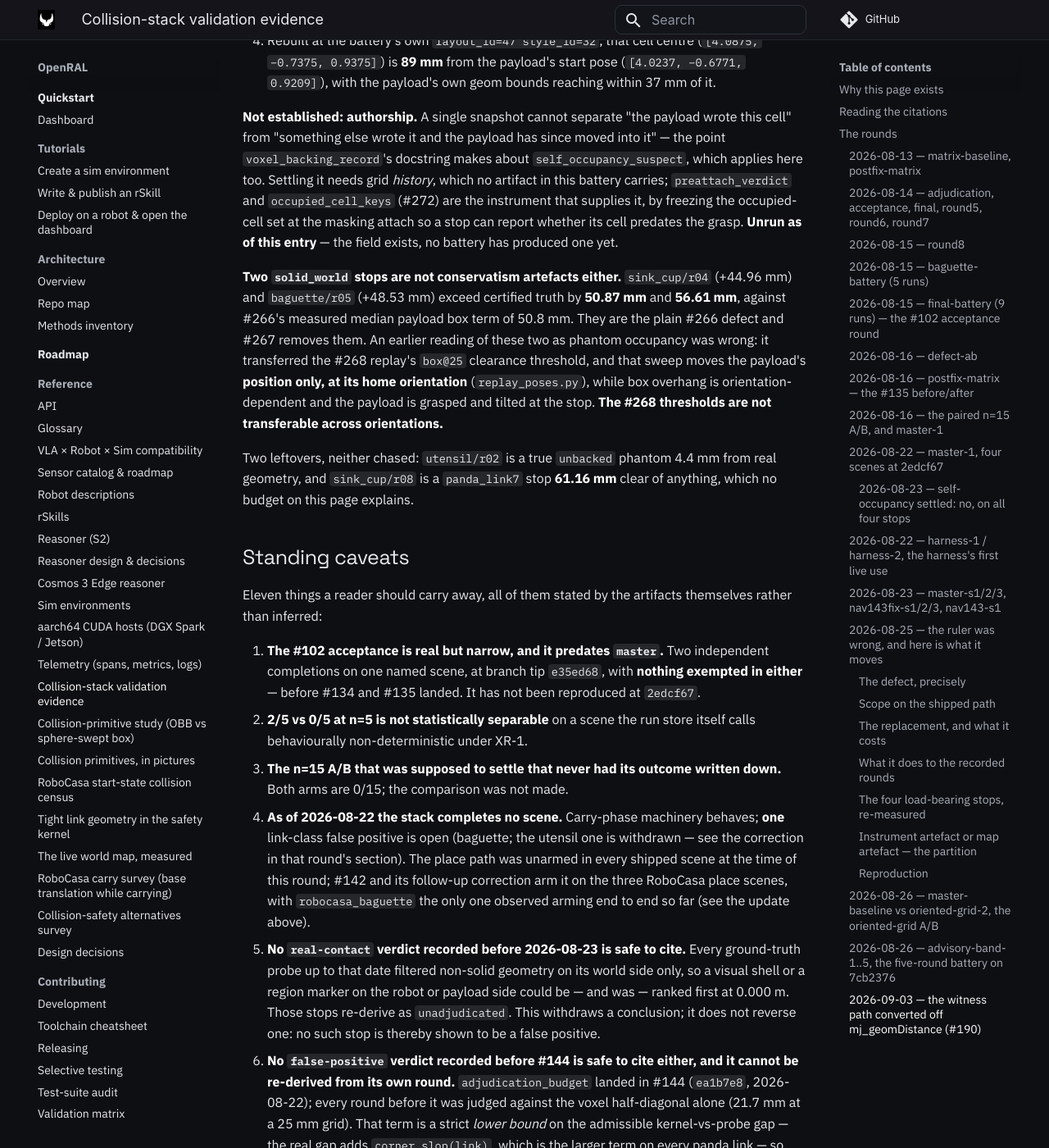
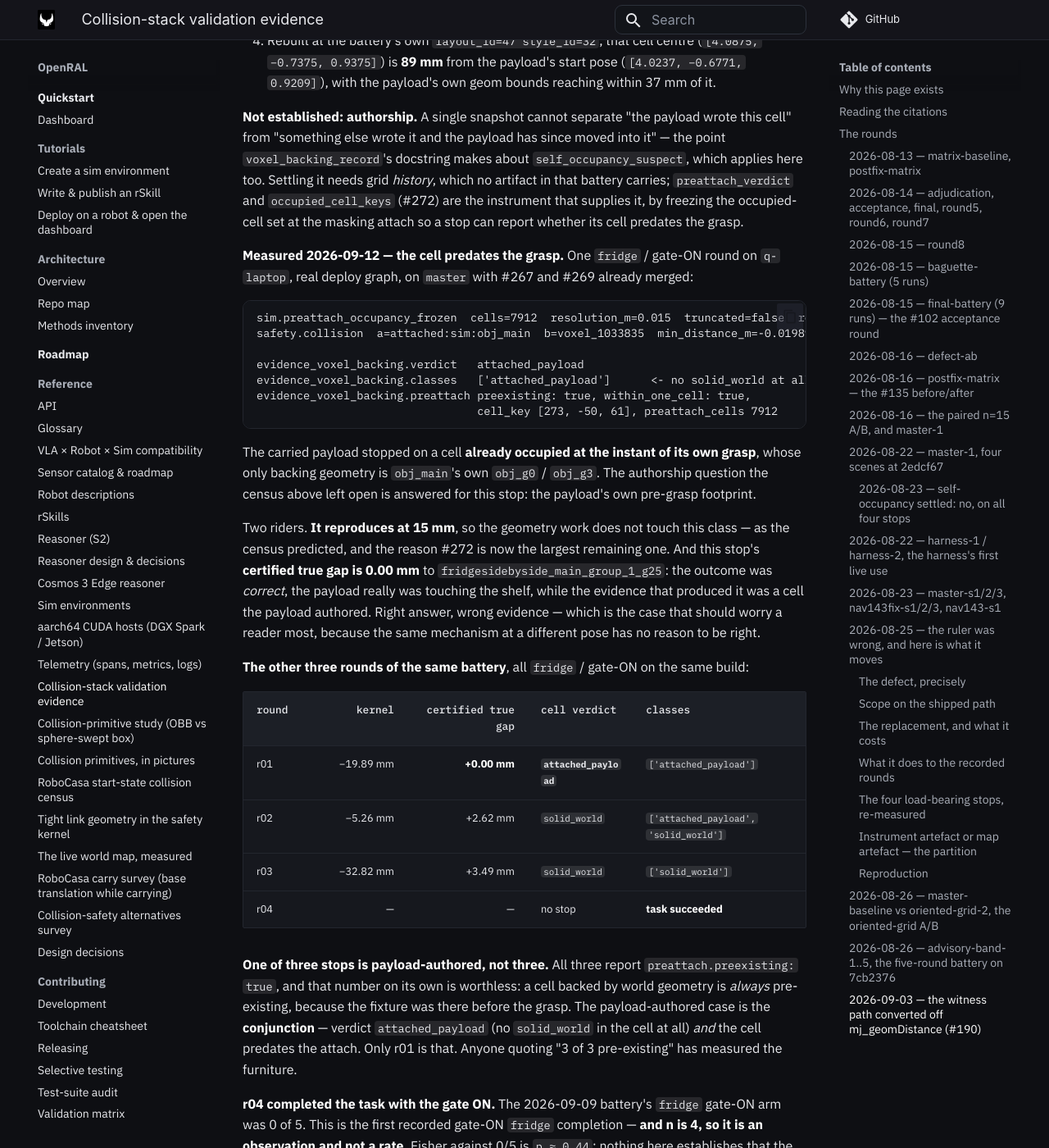
Before and after one commit to OpenRAL/openral, an MkDocs documentation site: the page built from docs/reference/collision-validation-evidence.md, in a window 1280 px wide and 1400 px high, scrolled down 60738 px. Shown: the whole window at 82% size. Built offline with MkDocs 1.6.1 and Material for MkDocs 9.7.7, drawn with Linux system fonts in a browser that asks for light colours; comment, search, counter and statistics services are not loaded; some of the changed text lies outside the part shown.

Commit message:
docs(272): the battery answered it — preexisting, but only in conjunction
A 4-round fridge/gate-ON battery on this branch (master + #267 + #269):

  r01  -19.89 mm kernel, +0.00 mm certified  verdict attached_payload   preexisting
  r02   -5.26 mm kernel, +2.62 mm certified  verdict solid_world        preexisting
  r03  -32.82 mm kernel, +3.49 mm certified  verdict solid_world        preexisting
  r04  no stop, task SUCCEEDED

r01 is the answer: the carried payload stopped on a cell already occupied at the
instant of its own grasp, whose only backing is obj_main's own obj_g0/obj_g3.

The caveat matters as much as the result. All three stops report
`preexisting: true` and that number alone is worthless -- a world-backed cell is
always pre-existing, because the fixture was there first. The payload-authored
case is the CONJUNCTION: verdict attached_payload AND the cell predates the
attach. One of three, not three of three. Written into `preattach_verdict`'s
docstring and the methods entry so the field cannot be quoted the wrong way.

Two reading traps recorded, both of which caught me first: the backing lands on
the snapshot line or the evidence line depending on which wins the race (26 of 27
late in the 2026-09-09 battery; r01 here was early), and the certified gap lives
only on the snapshot line -- so the two must be joined on stop_seq.

Two things recorded but not chased: r04 is the first gate-ON fridge completion on
record (2026-09-09 was 0/5) but n=4 and Fisher is p~0.44, so no rate claim. And
r03's 36.3 mm of excess on a solid_world cell at 15 mm with the tight hull in is
neither #272 nor #266, and is unexplained.

Refs #272

Co-Authored-By: Claude Opus 5 <noreply@anthropic.com>
Claude-Session: https://claude.ai/code/session_01VVrppMan2ts7WZe944fkTL
Signed-off-by: Adrian <adrianllopart@gmail.com>

````diff
--- a/docs/reference/collision-validation-evidence.md
+++ b/docs/reference/collision-validation-evidence.md
@@ -2523,11 +2523,78 @@ The `attached_payload` six are `fridge` r01/r05/r06/r08, `sink_cup` r09 and
 wrote this cell" from "something else wrote it and the payload has since moved
 into it" — the point `voxel_backing_record`'s docstring makes about
 `self_occupancy_suspect`, which applies here too. Settling it needs grid
-*history*, which no artifact in this battery carries; `preattach_verdict` and
+*history*, which no artifact in that battery carries; `preattach_verdict` and
 `occupied_cell_keys` (#272) are the instrument that supplies it, by freezing the
 occupied-cell set at the masking attach so a stop can report whether its cell
-predates the grasp. **Unrun as of this entry** — the field exists, no battery has
-produced one yet.
+predates the grasp.
+
+**Measured 2026-09-12 — the cell predates the grasp.** One `fridge` / gate-ON
+round on `q-laptop`, real deploy graph, on `master` with #267 and #269 already
+merged:
+
+```
+sim.preattach_occupancy_frozen  cells=7912  resolution_m=0.015  truncated=false  revision=1
+safety.collision  a=attached:sim:obj_main  b=voxel_1033835  min_distance_m=-0.01989
+
+evidence_voxel_backing.verdict   attached_payload
+evidence_voxel_backing.classes   ['attached_payload']      <- no solid_world at all
+evidence_voxel_backing.preattach preexisting: true, within_one_cell: true,
+                                 cell_key [273, -50, 61], preattach_cells 7912
+```
+
+The carried payload stopped on a cell **already occupied at the instant of its
+own grasp**, whose only backing geometry is `obj_main`'s own `obj_g0` / `obj_g3`.
+The authorship question the census above left open is answered for this stop: the
+payload's own pre-grasp footprint.
+
+Two riders. **It reproduces at 15 mm**, so the geometry work does not touch this
+class — as the census predicted, and the reason #272 is now the largest remaining
+one. And this stop's **certified true gap is 0.00 mm** to
+`fridgesidebyside_main_group_1_g25`: the outcome was *correct*, the payload really
+was touching the shelf, while the evidence that produced it was a cell the payload
+authored. Right answer, wrong evidence — which is the case that should worry a
+reader most, because the same mechanism at a different pose has no reason to be
+right.
+
+**The other three rounds of the same battery**, all `fridge` / gate-ON on the
+same build:
+
+| round | kernel | certified true gap | cell verdict | classes |
+| --- | ---: | ---: | --- | --- |
+| r01 | −19.89 mm | **+0.00 mm** | **`attached_payload`** | `['attached_payload']` |
+| r02 | −5.26 mm | +2.62 mm | `solid_world` | `['attached_payload', 'solid_world']` |
+| r03 | −32.82 mm | +3.49 mm | `solid_world` | `['solid_world']` |
+| r04 | — | — | no stop | **task succeeded** |
+
+**One of three stops is payload-authored, not three.** All three report
+`preattach.preexisting: true`, and that number on its own is worthless: a cell
+backed by world geometry is *always* pre-existing, because the fixture was there
+before the grasp. The payload-authored case is the **conjunction** — verdict
+`attached_payload` (no `solid_world` in the cell at all) *and* the cell predates
+the attach. Only r01 is that. Anyone quoting "3 of 3 pre-existing" has measured
+the furniture.
+
+**r04 completed the task with the gate ON.** The 2026-09-09 battery's `fridge`
+gate-ON arm was 0 of 5. This is the first recorded gate-ON `fridge` completion —
+**and n is 4, so it is an observation and not a rate.** Fisher against 0/5 is
+`p ≈ 0.44`; nothing here establishes that the gate's cost has moved.
+
+**r03 does not fit the geometry story.** −32.82 mm reported against a +3.49 mm
+certified gap is **36.3 mm of excess** on a `solid_world` cell, at 15 mm cells,
+with the attached-payload tight hull already in. It is neither #272 nor #266 box
+overhang. Unexplained, n=1, recorded here rather than chased.
+
+**Reading note for the next battery — two traps, both of which caught me first:**
+
+1. The backing record lands on whichever line wins the race —
+   `sim.estop_ground_truth_snapshot` when the kernel's evidence is already fresh,
+   `sim.estop_ground_truth_evidence` when it is late. The 2026-09-09 battery put
+   it on the late line 26 times of 27; r01 above put it on the snapshot line.
+   **Grep both**, or a present record reads as absent.
+2. The certified gap lives **only** on the snapshot line. A stop whose backing
+   arrived late has its backing and its ground truth on two different lines, so
+   the two must be **joined on `stop_seq`** — reading either alone silently drops
+   half of every such stop.
 
 **Two `solid_world` stops are not conservatism artefacts either.** `sink_cup/r04`
 (+44.96 mm) and `baguette/r05` (+48.53 mm) exceed certified truth by **50.87 mm**
````
Also changed, not shown: docs/methods/01-hal.md (+5 -5 lines), 1 other file.
